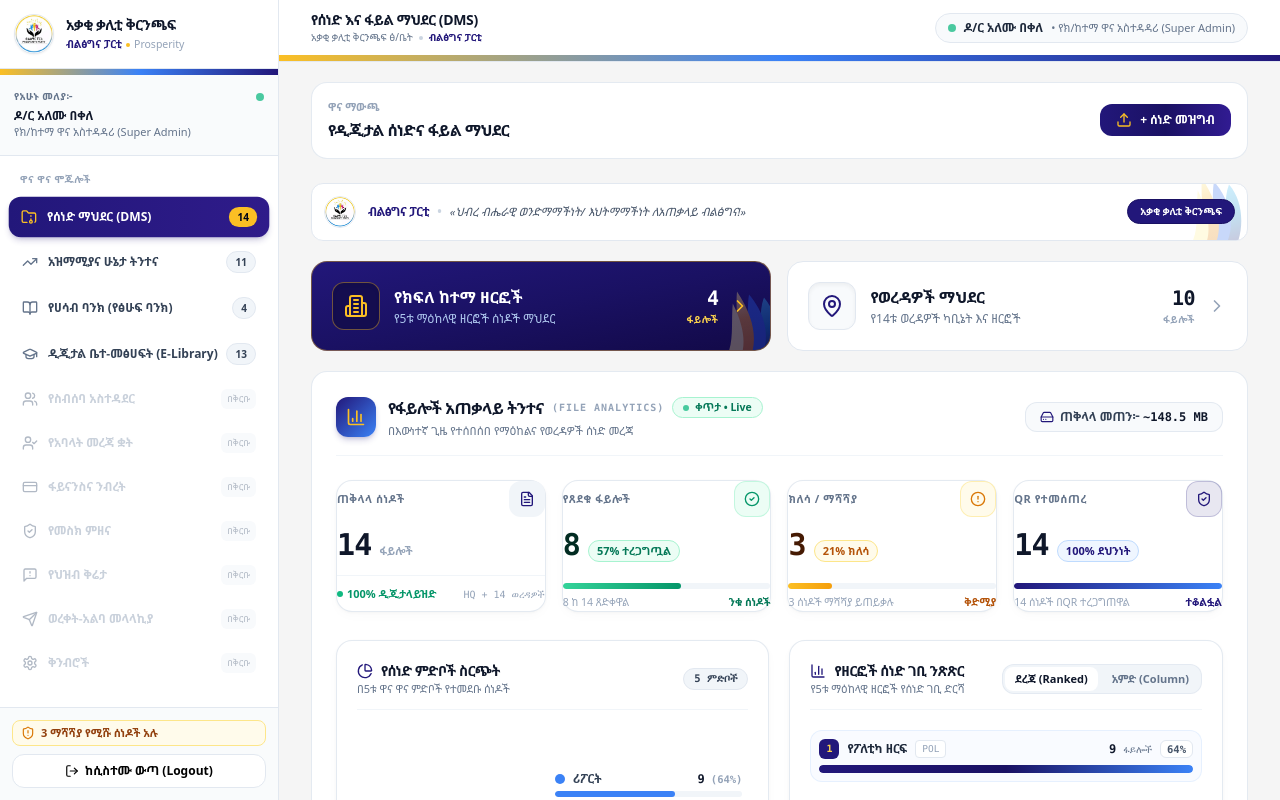
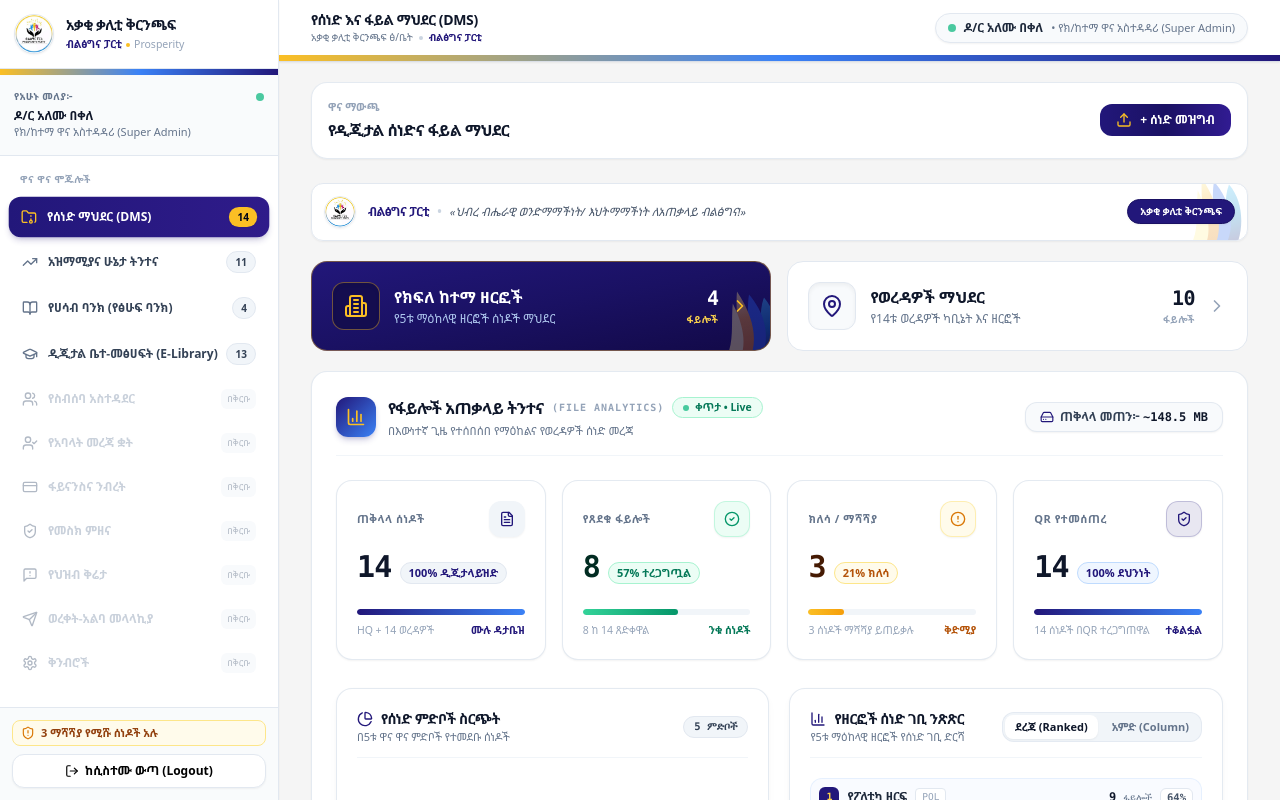
Before and after one commit to Lazitese/akky, a Next.js app: page / in a window 1280 px wide. Shown: the top 800 px of the page. Built offline with nearby package versions, Linux system fonts and the light colour scheme.

Commit message:
fix(ui): harmonize KPI card padding, micro-progress tracks, and tailwind spacing

```diff
--- a/src/components/dashboards/SubcitySuperAdminDashboard.tsx
+++ b/src/components/dashboards/SubcitySuperAdminDashboard.tsx
@@ -317,7 +317,7 @@ export const SubcitySuperAdminDashboard: React.FC<SubcitySuperAdminDashboardProp
             {/* 4 Modern SaaS Metric Tiles with Micro-Progress Tracks */}
             <div className="grid grid-cols-1 sm:grid-cols-2 lg:grid-cols-4 gap-4">
               {/* Card 1: Total Docs */}
-              <div className="group rounded-2xl p-4.5 bg-white border border-slate-200/90 shadow-[0_1px_3px_rgba(0,0,0,0.03),0_4px_12px_rgba(0,0,0,0.02)] hover:border-slate-300 hover:shadow-md transition-all duration-300">
+              <div className="group rounded-2xl p-5 bg-white border border-slate-200/90 shadow-sm hover:border-slate-300 hover:shadow-md transition-all duration-300 flex flex-col justify-between">
                 <div className="flex items-center justify-between">
                   <span className="text-[11px] font-extrabold text-slate-500 uppercase tracking-wider">
                     ጠቅላላ ሰነዶች
@@ -326,23 +326,30 @@ export const SubcitySuperAdminDashboard: React.FC<SubcitySuperAdminDashboardProp
                     <FileText className="w-4 h-4" />
                   </div>
                 </div>
-                <div className="mt-2.5 flex items-baseline gap-2">
+                <div className="mt-3 flex items-baseline gap-2">
                   <span className="text-3xl font-black font-mono tracking-tight text-slate-900">
                     {documents.length}
                   </span>
-                  <span className="text-[11px] font-bold text-slate-400">ፋይሎች</span>
-                </div>
-                <div className="mt-3 pt-2.5 border-t border-slate-100 flex items-center justify-between text-[11px]">
-                  <span className="inline-flex items-center gap-1 text-emerald-600 font-bold">
-                    <span className="w-1.5 h-1.5 rounded-full bg-emerald-500"></span>
+                  <span className="text-[11px] font-bold px-2 py-0.5 rounded-full bg-slate-100 text-[#22177a] border border-slate-200">
                     100% ዲጂታላይዝድ
                   </span>
-                  <span className="font-mono text-slate-400 text-[10px]">HQ + 14 ወረዳዎች</span>
+                </div>
+                <div className="mt-4 pt-2">
+                  <div className="h-1.5 w-full bg-slate-100 rounded-full overflow-hidden">
+                    <div
+                      style={{ width: '100%' }}
+                      className="h-full bg-gradient-to-r from-[#22177a] to-[#3b82f6] rounded-full transition-all duration-1000"
+                    />
+                  </div>
+                  <div className="mt-2 flex items-center justify-between text-[10.5px] text-slate-400">
+                    <span>HQ + 14 ወረዳዎች</span>
+                    <span className="text-[#22177a] font-bold">ሙሉ ዳታቤዝ</span>
+                  </div>
                 </div>
               </div>
 
               {/* Card 2: Approved Docs */}
-              <div className="group rounded-2xl p-4.5 bg-white border border-slate-200/90 shadow-[0_1px_3px_rgba(0,0,0,0.03),0_4px_12px_rgba(0,0,0,0.02)] hover:border-emerald-200 hover:shadow-md transition-all duration-300">
+              <div className="group rounded-2xl p-5 bg-white border border-slate-200/90 shadow-sm hover:border-emerald-200 hover:shadow-md transition-all duration-300 flex flex-col justify-between">
                 <div className="flex items-center justify-between">
                   <span className="text-[11px] font-extrabold text-slate-500 uppercase tracking-wider">
                     የጸደቁ ፋይሎች
@@ -351,7 +358,7 @@ export const SubcitySuperAdminDashboard: React.FC<SubcitySuperAdminDashboardProp
                     <CheckCircle2 className="w-4 h-4" />
                   </div>
                 </div>
-                <div className="mt-2.5 flex items-baseline gap-2">
+                <div className="mt-3 flex items-baseline gap-2">
                   <span className="text-3xl font-black font-mono tracking-tight text-emerald-950">
                     {approvedDocsCount}
                   </span>
@@ -359,14 +366,14 @@ export const SubcitySuperAdminDashboard: React.FC<SubcitySuperAdminDashboardProp
                     {Math.round((approvedDocsCount / Math.max(1, documents.length)) * 100)}% ተረጋግጧል
                   </span>
                 </div>
-                <div className="mt-3 pt-2">
+                <div className="mt-4 pt-2">
                   <div className="h-1.5 w-full bg-slate-100 rounded-full overflow-hidden">
                     <div
                       style={{ width: `${Math.round((approvedDocsCount / Math.max(1, documents.length)) * 100)}%` }}
                       className="h-full bg-gradient-to-r from-emerald-400 to-emerald-600 rounded-full transition-all duration-1000"
                     />
                   </div>
-                  <div className="mt-1.5 flex items-center justify-between text-[10.5px] text-slate-400">
+                  <div className="mt-2 flex items-center justify-between text-[10.5px] text-slate-400">
                     <span>{approvedDocsCount} ከ {documents.length} ጸድቀዋል</span>
                     <span className="text-emerald-700 font-bold">ንቁ ሰነዶች</span>
                   </div>
@@ -374,7 +381,7 @@ export const SubcitySuperAdminDashboard: React.FC<SubcitySuperAdminDashboardProp
               </div>
 
               {/* Card 3: Revision Required */}
-              <div className="group rounded-2xl p-4.5 bg-white border border-slate-200/90 shadow-[0_1px_3px_rgba(0,0,0,0.03),0_4px_12px_rgba(0,0,0,0.02)] hover:border-amber-200 hover:shadow-md transition-all duration-300">
+              <div className="group rounded-2xl p-5 bg-white border border-slate-200/90 shadow-sm hover:border-amber-200 hover:shadow-md transition-all duration-300 flex flex-col justify-between">
                 <div className="flex items-center justify-between">
                   <span className="text-[11px] font-extrabold text-slate-500 uppercase tracking-wider">
                     ክለሳ / ማሻሻያ
@@ -383,7 +390,7 @@ export const SubcitySuperAdminDashboard: React.FC<SubcitySuperAdminDashboardProp
                     <AlertCircle className="w-4 h-4" />
                   </div>
                 </div>
-                <div className="mt-2.5 flex items-baseline gap-2">
+                <div className="mt-3 flex items-baseline gap-2">
                   <span className="text-3xl font-black font-mono tracking-tight text-amber-950">
                     {revisionDocsCount}
                   </span>
@@ -391,14 +398,14 @@ export const SubcitySuperAdminDashboard: React.FC<SubcitySuperAdminDashboardProp
                     {Math.round((revisionDocsCount / Math.max(1, documents.length)) * 100)}% ክለሳ
                   </span>
                 </div>
-                <div className="mt-3 pt-2">
+                <div className="mt-4 pt-2">
                   <div className="h-1.5 w-full bg-slate-100 rounded-full overflow-hidden">
                     <div
                       style={{ width: `${Math.round((revisionDocsCount / Math.max(1, documents.length)) * 100)}%` }}
                       className="h-full bg-gradient-to-r from-amber-400 to-amber-500 rounded-full transition-all duration-1000"
                     />
                   </div>
-                  <div className="mt-1.5 flex items-center justify-between text-[10.5px] text-slate-400">
+                  <div className="mt-2 flex items-center justify-between text-[10.5px] text-slate-400">
                     <span>{revisionDocsCount} ሰነዶች ማሻሻያ ይጠይቃሉ</span>
                     <span className="text-amber-700 font-bold">ቅድሚያ</span>
                   </div>
@@ -406,7 +413,7 @@ export const SubcitySuperAdminDashboard: React.FC<SubcitySuperAdminDashboardProp
               </div>
 
               {/* Card 4: QR Secured */}
-              <div className="group rounded-2xl p-4.5 bg-white border border-slate-200/90 shadow-[0_1px_3px_rgba(0,0,0,0.03),0_4px_12px_rgba(0,0,0,0.02)] hover:border-[#22177a]/30 hover:shadow-md transition-all duration-300">
+              <div className="group rounded-2xl p-5 bg-white border border-slate-200/90 shadow-sm hover:border-[#22177a]/30 hover:shadow-md transition-all duration-300 flex flex-col justify-between">
                 <div className="flex items-center justify-between">
                   <span className="text-[11px] font-extrabold text-slate-500 uppercase tracking-wider">
                     QR የተመሰጠረ
@@ -415,7 +422,7 @@ export const SubcitySuperAdminDashboard: React.FC<SubcitySuperAdminDashboardProp
                     <ShieldCheck className="w-4 h-4" />
                   </div>
                 </div>
-                <div className="mt-2.5 flex items-baseline gap-2">
+                <div className="mt-3 flex items-baseline gap-2">
                   <span className="text-3xl font-black font-mono tracking-tight text-slate-900">
                     {documents.length}
                   </span>
@@ -423,14 +430,14 @@ export const SubcitySuperAdminDashboard: React.FC<SubcitySuperAdminDashboardProp
                     100% ደህንነት
                   </span>
                 </div>
-                <div className="mt-3 pt-2">
+                <div className="mt-4 pt-2">
                   <div className="h-1.5 w-full bg-slate-100 rounded-full overflow-hidden">
                     <div
                       style={{ width: '100%' }}
                       className="h-full bg-gradient-to-r from-[#22177a] to-[#3b82f6] rounded-full transition-all duration-1000"
                     />
                   </div>
-                  <div className="mt-1.5 flex items-center justify-between text-[10.5px] text-slate-400">
+                  <div className="mt-2 flex items-center justify-between text-[10.5px] text-slate-400">
                     <span>{documents.length} ሰነዶች በQR ተረጋግጠዋል</span>
                     <span className="text-[#22177a] font-bold">ተቆልፏል</span>
                   </div>
@@ -951,7 +958,7 @@ export const SubcitySuperAdminDashboard: React.FC<SubcitySuperAdminDashboardProp
               return (
                 <div
                   key={w.id}
-                  className={`rounded-2xl p-4.5 flex flex-col justify-between space-y-3.5 transition-all duration-300 relative overflow-hidden group ${
+                  className={`rounded-2xl p-5 flex flex-col justify-between space-y-3.5 transition-all duration-300 relative overflow-hidden group ${
                     isFirstWoreda
                       ? 'bg-gradient-to-br from-[#22177a] via-[#1a1163] to-[#120947] text-white border border-amber-400/40 shadow-md hover:shadow-xl hover:shadow-[#22177a]/25 hover:-translate-y-1'
                       : 'bg-white text-slate-800 border border-slate-200/90 shadow-xs hover:shadow-lg hover:border-slate-300 hover:-translate-y-1'
--- a/tailwind.config.js
+++ b/tailwind.config.js
@@ -8,6 +8,12 @@ module.exports = {
   ],
   theme: {
     extend: {
+      spacing: {
+        '4.5': '1.125rem',
+      },
+      boxShadow: {
+        'xs': '0 1px 2px 0 rgba(0, 0, 0, 0.05)',
+      },
       fontFamily: {
         sans: ['"Noto Sans Ethiopic"', 'system-ui', '-apple-system', 'sans-serif'],
       },
```
